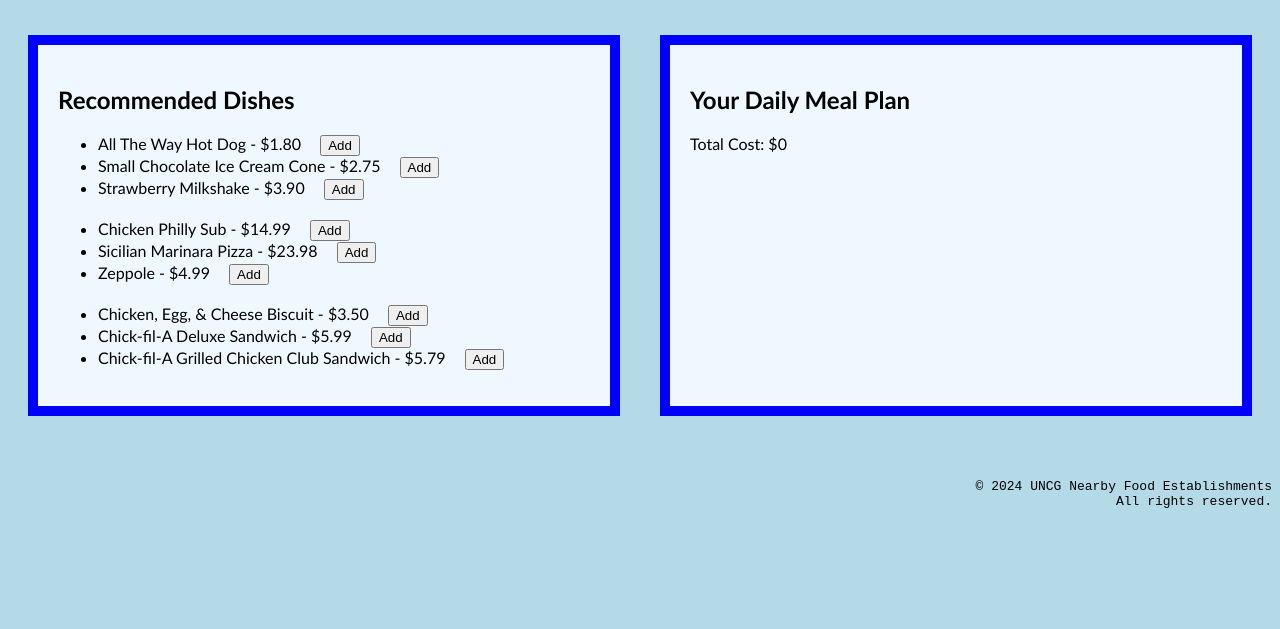
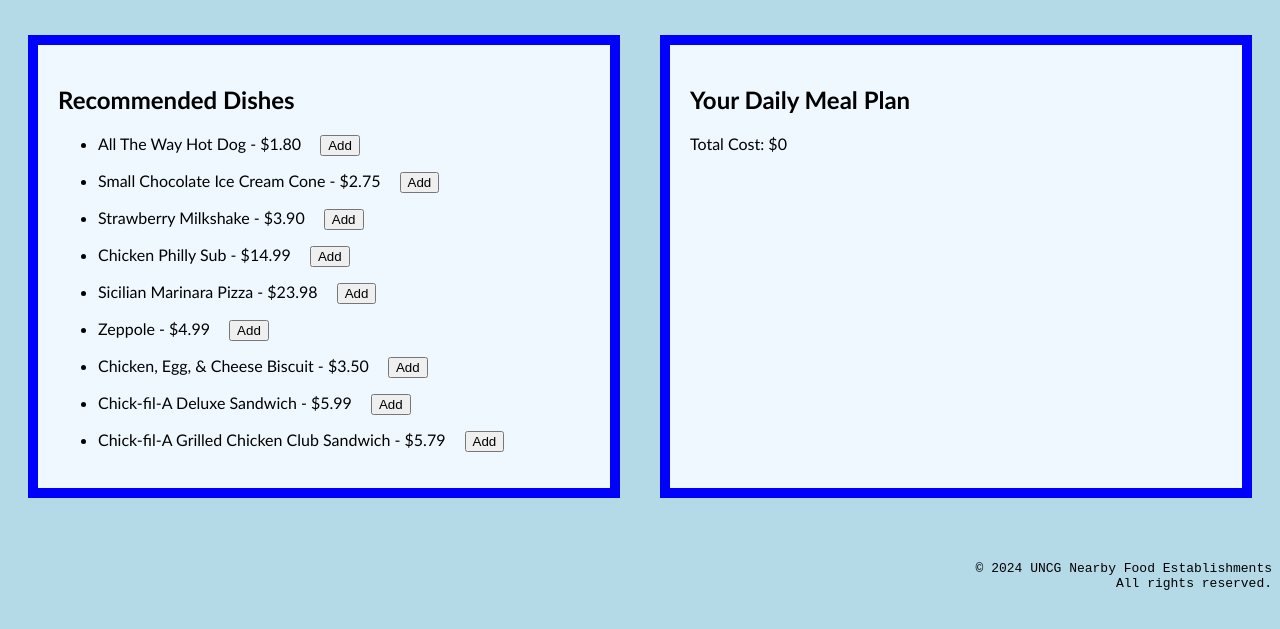
Before and after one commit to CavsUNCGaccount/CavsUNCGaccount.github.io, a plain HTML site: page csc372-hw/hw3/meal-plan.html in a window 1280 px wide. Shown: the part 137-766 px from the top of the page. Drawn offline with Linux system fonts and the light colour scheme.

Commit message:
fixed validation issue

```diff
--- a/csc372-hw/hw3/styles.css
+++ b/csc372-hw/hw3/styles.css
@@ -15,9 +15,9 @@ header {
     text-align: center;
 }
 
+/* Make the list items appear horizontally */
 .nav-bar li {
     display: inline;
-    /* Make the list items appear horizontally */
 }
 
 .nav-bar li a {
@@ -108,3 +108,8 @@ figcaption.show {
 button {
     margin-left: 15px;
 }
+
+/* Add space in between dish items  */
+#dish-list li {
+    margin-bottom: 15px;
+}
```
Also changed, not shown: csc372-hw/hw3/meal-plan.html (+0 -2 lines).
